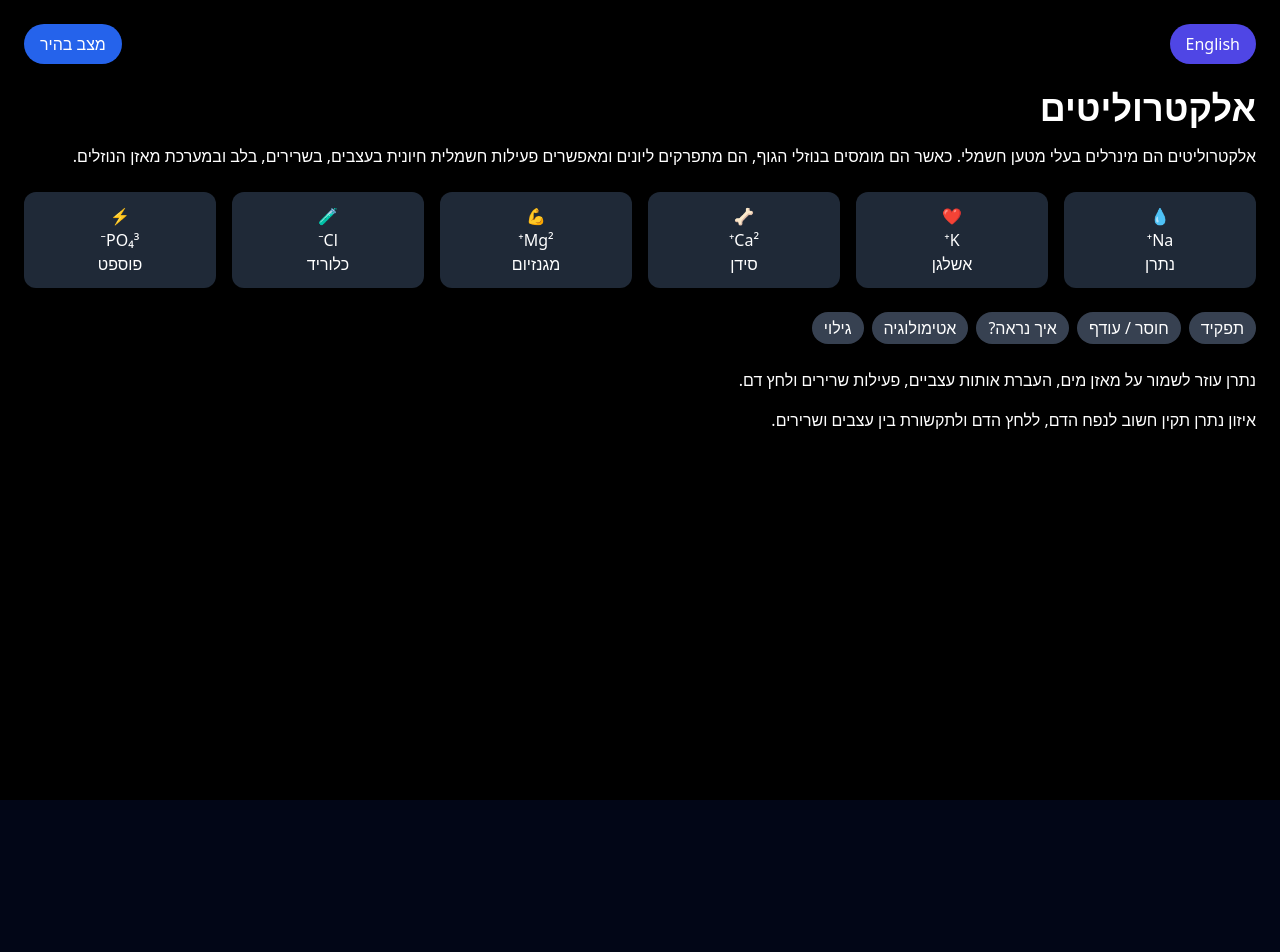
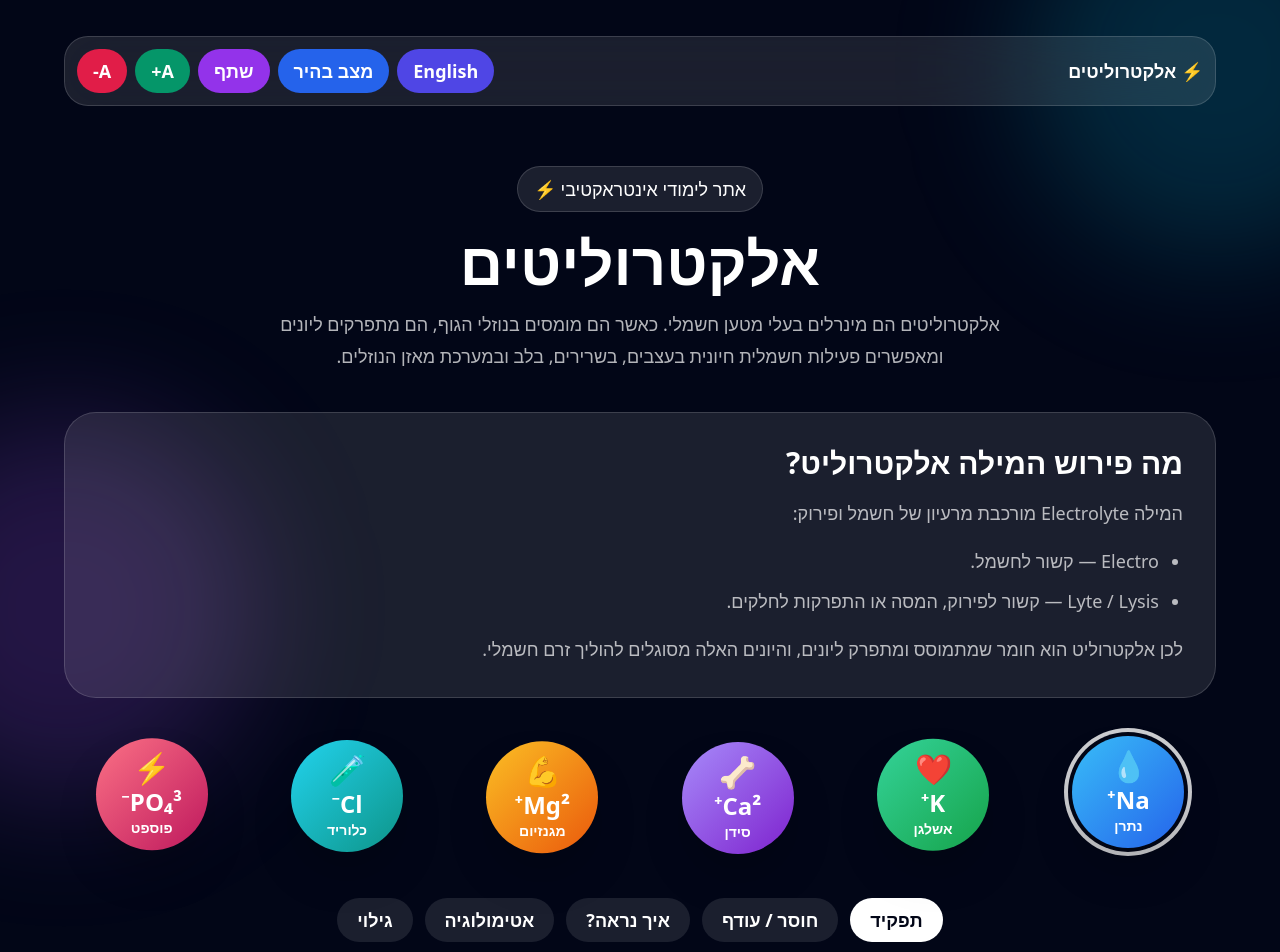
Before and after one commit to rexram987-create/electrolytes-interactive, a React (Vite) app: page / in a window 1280 px wide. Shown: the top 952 px of the page. Before the commit the page ends 800 px from the top, so only its background shows below. Built offline with nearby package versions, Linux system fonts and the light colour scheme.

Commit message:
Restore polished bilingual UI

```diff
--- a/src/App.jsx
+++ b/src/App.jsx
@@ -1,84 +1,165 @@
-import React, { useState } from "react";
+import React, { useMemo, useState } from "react";
+import { motion, AnimatePresence } from "framer-motion";
 import { content } from "./data";
+
+function playClick() {
+  try {
+    const AudioContext = window.AudioContext || window.webkitAudioContext;
+    if (!AudioContext) return;
+    const context = new AudioContext();
+    const oscillator = context.createOscillator();
+    const gain = context.createGain();
+    oscillator.type = "sine";
+    oscillator.frequency.setValueAtTime(660, context.currentTime);
+    oscillator.frequency.exponentialRampToValueAtTime(880, context.currentTime + 0.08);
+    gain.gain.setValueAtTime(0.0001, context.currentTime);
+    gain.gain.exponentialRampToValueAtTime(0.12, context.currentTime + 0.01);
+    gain.gain.exponentialRampToValueAtTime(0.0001, context.currentTime + 0.16);
+    oscillator.connect(gain);
+    gain.connect(context.destination);
+    oscillator.start();
+    oscillator.stop(context.currentTime + 0.17);
+  } catch {
+    // sound is optional
+  }
+}
+
+function InfoBlock({ title, children, light }) {
+  return (
+    <div className={`rounded-3xl border p-5 ${light ? "bg-slate-100 border-slate-200" : "bg-white/10 border-white/10"}`}>
+      <h3 className="font-black text-xl mb-2">{title}</h3>
+      <div className={`${light ? "text-slate-700" : "text-white/75"} leading-8`}>{children}</div>
+    </div>
+  );
+}
 
 export default function App() {
   const [lang, setLang] = useState("he");
   const t = content[lang];
-
   const [selectedId, setSelectedId] = useState("sodium");
   const [tab, setTab] = useState("role");
   const [dark, setDark] = useState(true);
+  const [fontScale, setFontScale] = useState(1);
+  const [copied, setCopied] = useState(false);
 
-  const selected = t.ions.find(i => i.id === selectedId);
+  const selected = t.ions.find((ion) => ion.id === selectedId) || t.ions[0];
+  const light = !dark;
+  const pageClass = dark ? "bg-slate-950 text-white" : "bg-slate-100 text-slate-950";
+  const cardClass = dark ? "bg-white/10 border-white/15" : "bg-white border-slate-200 shadow-xl";
+  const muted = dark ? "text-white/70" : "text-slate-700";
+  const textSizeClass = fontScale === 0 ? "text-base" : fontScale === 1 ? "text-lg" : "text-xl";
+
+  const tabs = useMemo(
+    () => [["role", t.tabs.role], ["balance", t.tabs.balance], ["visual", t.tabs.visual], ["etymology", t.tabs.etymology], ["discovery", t.tabs.discovery]],
+    [t]
+  );
+
+  const chooseIon = (ion) => {
+    setSelectedId(ion.id);
+    setTab("role");
+    playClick();
+  };
+
+  const changeLanguage = () => {
+    playClick();
+    setLang((current) => (current === "he" ? "en" : "he"));
+    setTab("role");
+  };
+
+  const shareSite = async () => {
+    playClick();
+    try {
+      if (navigator.share) {
+        await navigator.share({ title: t.title, url: window.location.href });
+      } else {
+        await navigator.clipboard.writeText(window.location.href);
+        setCopied(true);
+        setTimeout(() => setCopied(false), 1600);
+      }
+    } catch {
+      setCopied(false);
+    }
+  };
+
+  const changeTextSize = (direction) => {
+    playClick();
+    setFontScale((value) => direction === "up" ? Math.min(2, value + 1) : Math.max(0, value - 1));
+  };
 
   return (
-    <div dir={t.dir} className={`${dark ? "bg-black text-white" : "bg-white text-black"} min-h-screen p-6`}>
-
-      {/* HEADER */}
-      <div className="flex justify-between mb-6">
-        <button onClick={() => setLang(lang === "he" ? "en" : "he")}
-          className="bg-indigo-600 text-white px-4 py-2 rounded-full">
-          {t.languageButton}
-        </button>
-
-        <button onClick={() => setDark(!dark)}
-          className="bg-blue-600 text-white px-4 py-2 rounded-full">
-          {dark ? t.darkButton : t.lightButton}
-        </button>
+    <div dir={t.dir} className={`min-h-screen p-6 overflow-hidden ${pageClass} ${textSizeClass}`}>
+      <div className="fixed inset-0 pointer-events-none">
+        <div className="absolute -top-32 -right-32 h-96 w-96 rounded-full bg-cyan-500/20 blur-3xl" />
+        <div className="absolute bottom-0 -left-32 h-96 w-96 rounded-full bg-purple-500/20 blur-3xl" />
       </div>
 
-      <h1 className="text-4xl font-bold mb-4">{t.title}</h1>
-      <p className="mb-6">{t.subtitle}</p>
+      <div className="relative max-w-6xl mx-auto">
+        <div className={`sticky top-3 z-30 mb-8 rounded-3xl border ${cardClass} backdrop-blur-xl p-3 flex flex-wrap gap-2 items-center justify-between`}>
+          <div className="font-black">⚡ {t.title}</div>
+          <div className="flex flex-wrap gap-2">
+            <button onClick={changeLanguage} className="rounded-full px-4 py-2 bg-indigo-600 text-white font-bold">{t.languageButton}</button>
+            <button onClick={() => { playClick(); setDark(!dark); }} className="rounded-full px-4 py-2 bg-blue-600 text-white font-bold">{dark ? t.darkButton : t.lightButton}</button>
+            <button onClick={shareSite} className="rounded-full px-4 py-2 bg-purple-600 text-white font-bold">{copied ? t.copied : t.share}</button>
+            <button onClick={() => changeTextSize("up")} className="rounded-full px-4 py-2 bg-emerald-600 text-white font-bold">A+</button>
+            <button onClick={() => changeTextSize("down")} className="rounded-full px-4 py-2 bg-rose-600 text-white font-bold">A-</button>
+          </div>
+        </div>
 
-      {/* IONS */}
-      <div className="grid grid-cols-2 md:grid-cols-6 gap-4 mb-6">
-        {t.ions.map(i => (
-          <button key={i.id} onClick={() => setSelectedId(i.id)}
-            className="p-3 bg-gray-800 rounded-xl">
-            <div>{i.emoji}</div>
-            <div>{i.symbol}</div>
-            <div>{i.name}</div>
-          </button>
+        <motion.header initial={{ opacity: 0, y: 30 }} animate={{ opacity: 1, y: 0 }} className="text-center py-10">
+          <div className={`inline-flex rounded-full border px-4 py-2 mb-5 ${cardClass}`}>{t.badge}</div>
+          <h1 className="text-4xl sm:text-6xl font-black mb-4">{t.title}</h1>
+          <p className={`${muted} leading-8 max-w-3xl mx-auto`}>{t.subtitle}</p>
+        </motion.header>
+
+        <section className={`rounded-[2rem] border p-6 sm:p-8 mb-10 ${cardClass}`}>
+          <h2 className="text-3xl font-black mb-4">{t.wordTitle}</h2>
+          <p className={`${muted} leading-8 mb-4`}>{t.wordIntro}</p>
+          <ul className={`${muted} leading-8 list-disc ${lang === "he" ? "pr-6" : "pl-6"} space-y-2`}>
+            <li>{t.electro}</li>
+            <li>{t.lyte}</li>
+          </ul>
+          <p className={`${muted} leading-8 mt-4`}>{t.wordSummary}</p>
+        </section>
+
+        <div className="grid grid-cols-2 sm:grid-cols-3 md:grid-cols-6 gap-5 mb-10 place-items-center">
+          {t.ions.map((ion, index) => (
+            <motion.button key={ion.id} onClick={() => chooseIon(ion)} whileHover={{ scale: 1.08 }} whileTap={{ scale: 0.94 }} animate={{ y: [0, -8, 0] }} transition={{ duration: 2.5 + index * 0.18, repeat: Infinity }} className={`rounded-full p-1 ${selected.id === ion.id ? "ring-4 ring-white/80" : ""}`}>
+              <div className={`h-28 w-28 rounded-full bg-gradient-to-br ${ion.color} flex flex-col items-center justify-center shadow-2xl text-white`}>
+                <div className="text-3xl">{ion.emoji}</div>
+                <div className="text-2xl font-black">{ion.symbol}</div>
+                <div className="text-sm font-bold">{ion.name}</div>
+              </div>
+            </motion.button>
           ))}
         </div>
 
-      {/* TABS */}
-      <div className="flex gap-2 mb-6">
-        {Object.entries(t.tabs).map(([key,label]) => (
-          <button key={key} onClick={()=>setTab(key)}
-            className="px-3 py-1 bg-gray-700 rounded-full">
-            {label}
-          </button>
+        <div className="flex flex-wrap justify-center gap-3 mb-6">
+          {tabs.map(([key, label]) => (
+            <button key={key} onClick={() => { playClick(); setTab(key); }} className={`rounded-full px-5 py-2 font-bold transition ${tab === key ? "bg-white text-slate-950" : dark ? "bg-white/10 text-white hover:bg-white/20" : "bg-slate-200 text-slate-900 hover:bg-slate-300"}`}>{label}</button>
           ))}
         </div>
 
-      {/* CONTENT */}
-      <div className="space-y-4">
-        {tab === "role" && <>
-          <div>{selected.role}</div>
-          <div>{selected.importance}</div>
-        </>}
+        <AnimatePresence mode="wait">
+          <motion.section key={selected.id + tab + lang} initial={{ opacity: 0, x: 40, scale: 0.98 }} animate={{ opacity: 1, x: 0, scale: 1 }} exit={{ opacity: 0, x: -40, scale: 0.98 }} transition={{ duration: 0.35 }} className={`rounded-[2rem] border p-6 sm:p-8 shadow-2xl ${cardClass}`}>
+            <div className={`inline-flex rounded-3xl bg-gradient-to-br ${selected.color} p-5 mb-5 text-4xl text-white`}>{selected.emoji}</div>
+            <h2 className="text-3xl font-black mb-2">{selected.name} <span className={dark ? "text-white/50" : "text-slate-500"}>{selected.symbol}</span></h2>
+            <p className={dark ? "text-white/50 mb-6" : "text-slate-500 mb-6"}>{selected.location}</p>
 
-        {tab === "balance" && <>
-          <div>{selected.low}</div>
-          <div>{selected.high}</div>
-        </>}
+            {tab === "role" && <div className="grid md:grid-cols-2 gap-5"><InfoBlock light={light} title={t.labels.role}>{selected.role}</InfoBlock><InfoBlock light={light} title={t.labels.importance}>{selected.importance}</InfoBlock></div>}
+            {tab === "balance" && <div className="grid md:grid-cols-2 gap-5"><InfoBlock light={light} title={t.labels.low}>{selected.low}</InfoBlock><InfoBlock light={light} title={t.labels.high}>{selected.high}</InfoBlock></div>}
+            {tab === "visual" && <InfoBlock light={light} title={t.labels.visual}>{selected.visual}</InfoBlock>}
+            {tab === "etymology" && <InfoBlock light={light} title={t.labels.etymology}><ul className={`list-disc ${lang === "he" ? "pr-6" : "pl-6"} space-y-2`}>{selected.etymology.map((line, index) => <li key={index}>{line}</li>)}</ul></InfoBlock>}
+            {tab === "discovery" && <div className="grid md:grid-cols-2 gap-5"><InfoBlock light={light} title={t.labels.discoverer}>{selected.discoverer}</InfoBlock><InfoBlock light={light} title={t.labels.life}>{selected.life}</InfoBlock><InfoBlock light={light} title={t.labels.year}>{selected.year}</InfoBlock><InfoBlock light={light} title={t.labels.place}>{selected.place}</InfoBlock><div className="md:col-span-2"><InfoBlock light={light} title={t.labels.discovery}>{selected.discovery}</InfoBlock></div></div>}
+          </motion.section>
+        </AnimatePresence>
 
-        {tab === "visual" && <div>{selected.visual}</div>}
-
-        {tab === "etymology" && (
-          <ul>{selected.etymology.map((e,i)=><li key={i}>{e}</li>)}</ul>
-        )}
-
-        {tab === "discovery" && <>
-          <div>{selected.discoverer}</div>
-          <div>{selected.life}</div>
-          <div>{selected.year}</div>
-          <div>{selected.place}</div>
-          <div>{selected.discovery}</div>
-        </>}
+        <section className="mt-10 rounded-[2rem] bg-gradient-to-br from-cyan-400/20 to-purple-500/20 border border-white/15 p-6 sm:p-8">
+          <h2 className="text-3xl font-black mb-5">{t.factsTitle}</h2>
+          <div className="grid md:grid-cols-3 gap-5">
+            {t.facts.map(([title, text]) => <InfoBlock key={title} light={light} title={title}>{text}</InfoBlock>)}
           </div>
-
+        </section>
+      </div>
     </div>
   );
 }
```
Lines whose indentation alone changed are shown as unchanged.
